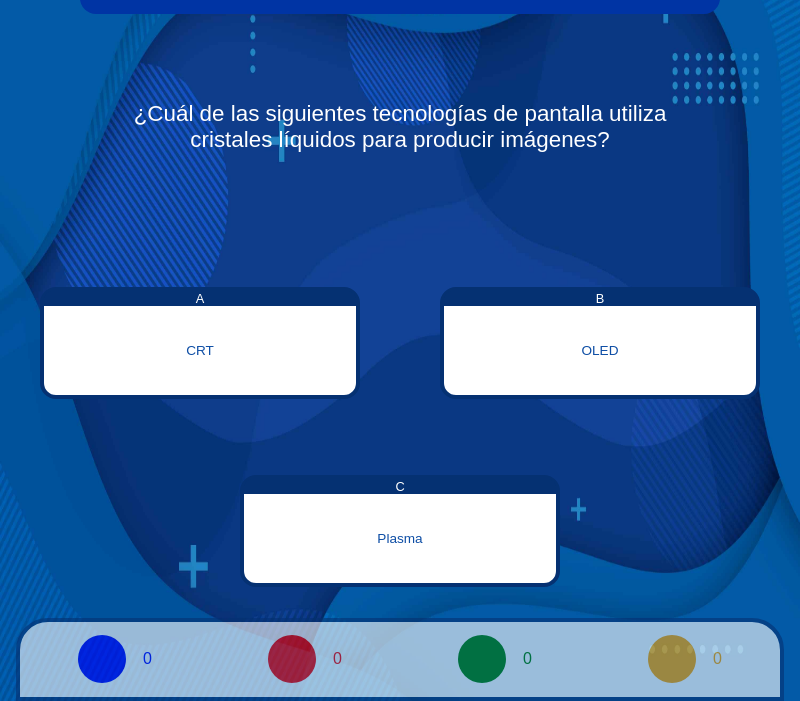
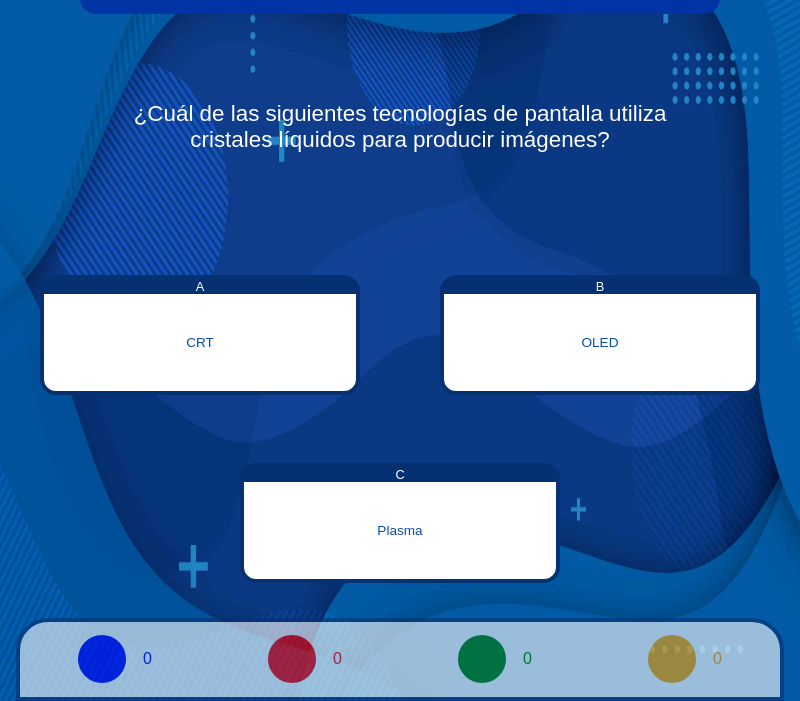
Before and after one commit to TechKvothe/triviaton-project, an Electron app: page index.html in a window 800 px wide. Both pictures are taken after a click on the button "- EMPEZAR -". Shown: the part 99-800 px from the top of the page. Drawn offline with Linux system fonts and the light colour scheme.

Commit message:
Modificaciones

```diff
--- a/styles/app.css
+++ b/styles/app.css
@@ -137,7 +137,6 @@ body {
   display: flex;
   margin: 0.5vw auto;
   width: 40%;
-  height: 12vh;
   padding: 0;
 }
 
@@ -147,7 +146,7 @@ body {
   align-items: center;
   justify-content: start;
   width: 100%;
-  height: 14vh;
+  height: 15vh;
   border-radius: 1rem;
   background-color: white;
   border: 4px solid #053172;
@@ -168,7 +167,7 @@ body {
 
 .container .answer-container p {
   pointer-events: none;
-  margin: auto 0.2rem;
+  margin: auto 1rem;
 }
 
 .container .answer-container button:hover {
```
Also changed, not shown: images/brain-resized.png (deleted).
